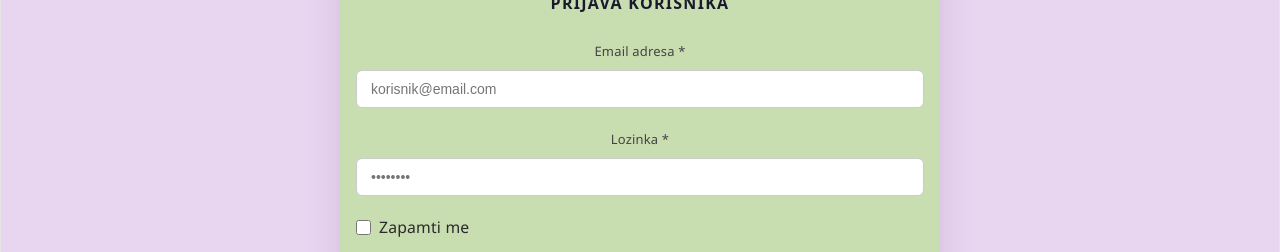
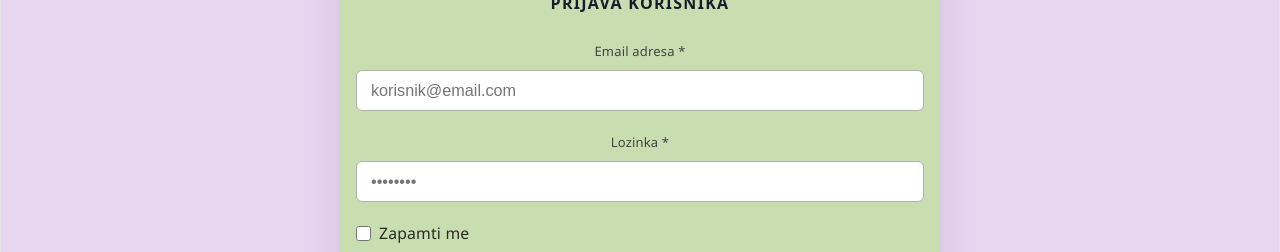
Before and after one commit to elab-development/klijentske-veb-tehnologije-i-skriptni-jezici-2025-26-2023-0573-veterinarska-stanica, a React (Vite) app: page /prijava in a window 1280 px wide. Shown: the part 388-640 px from the top of the page. Built offline with nearby package versions, Linux system fonts and the light colour scheme.

Commit message:
Dodata ruta za profil + ispravljenje css greske

```diff
--- a/src/App.tsx
+++ b/src/App.tsx
@@ -5,7 +5,7 @@ import { AppProvider, useApp } from "./context/AppContext";
 
 import Navbar from "./components/Navbar";
 import Footer from "./components/Footer";
-
+import Profil from "./pages/Profil";
 import Prijava from "./pages/Prijava";
 import Registracija from "./pages/Registracija";
 import Zakazivanje from "./pages/Zakazivanje";
@@ -44,13 +44,25 @@ function App() {
               <Route path="/usluga/:id" element={<PojedinacnaUsluga />} />
               <Route path="/kontakt" element={<Kontakt />} />
               <Route path="/o-nama" element={<ONama />} />
-              <Route path="/politika-privatnosti" element={<PolitikaPrivatnosti />} />
+              <Route
+                path="/politika-privatnosti"
+                element={<PolitikaPrivatnosti />}
+              />
 
               <Route
                 path="/zakazivanje"
                 element={
                   <ZasticenaRuta>
                     <Zakazivanje />
+                  </ZasticenaRuta>
+                }
+              />
+
+              <Route
+                path="/profil"
+                element={
+                  <ZasticenaRuta>
+                    <Profil />
                   </ZasticenaRuta>
                 }
               />
--- a/src/pages/Prijava.css
+++ b/src/pages/Prijava.css
@@ -310,6 +310,29 @@ ul {
   }
 }
 
+.field input,
+.card-body input[type="email"],
+.card-body input[type="password"] {
+  width: 100%;
+  padding: 10px 14px;
+  border: 1.5px solid var(--input-border);
+  border-radius: var(--radius-input);
+  background: var(--white);
+  font-size: 0.9rem;
+  color: var(--text-dark); /* Ovo će sada sigurno primeniti tamna slova */
+  outline: none;
+  transition:
+    border-color 0.2s,
+    box-shadow 0.2s;
+}
+
+/* Isto uradi i za :focus stanje */
+.field input:focus,
+.card-body input:focus {
+  border-color: var(--purple);
+  box-shadow: 0 0 0 3px rgba(123, 63, 160, 0.18);
+}
+
 @media (max-width: 768px) {
   .login-card {
     flex-direction: column;
--- a/src/pages/Profil.css
+++ b/src/pages/Profil.css
@@ -287,3 +287,40 @@
     white-space: nowrap;
   }
 }
+
+/* --- POPRAVKA ZA INPUT POLJA NA PROFILU --- */
+
+.sekcija-profil input,
+.modal input {
+  width: 100%;
+  padding: 10px 14px;
+  border: 1.5px solid #b0b0b0; /* Blaga siva ivica */
+  border-radius: 6px;
+  background: #ffffff; /* Bela pozadina polja */
+  font-size: 0.9rem;
+  color: #2a2a2a; /* TAMNA SLOVA KADA KUCAŠ */
+  outline: none;
+  transition:
+    border-color 0.2s,
+    box-shadow 0.2s;
+}
+
+/* Efekat kada klikneš u polje (Focus) */
+.sekcija-profil input:focus,
+.modal input:focus {
+  border-color: #4f378b; /* Ljubičasta boja iz tvog profila */
+  box-shadow: 0 0 0 3px rgba(79, 55, 139, 0.15);
+}
+
+/* Boja za placeholder (tekst koji stoji pre nego što počneš da kucaš) */
+.sekcija-profil input::placeholder,
+.modal input::placeholder {
+  color: #aaa;
+}
+
+/* Rešenje za pretraživače koji automatski popunjavaju polja (Autofill) */
+.sekcija-profil input:-webkit-autofill,
+.modal input:-webkit-autofill {
+  -webkit-text-fill-color: #2a2a2a !important;
+  -webkit-box-shadow: 0 0 0px 1000px #ffffff inset !important;
+}
```
